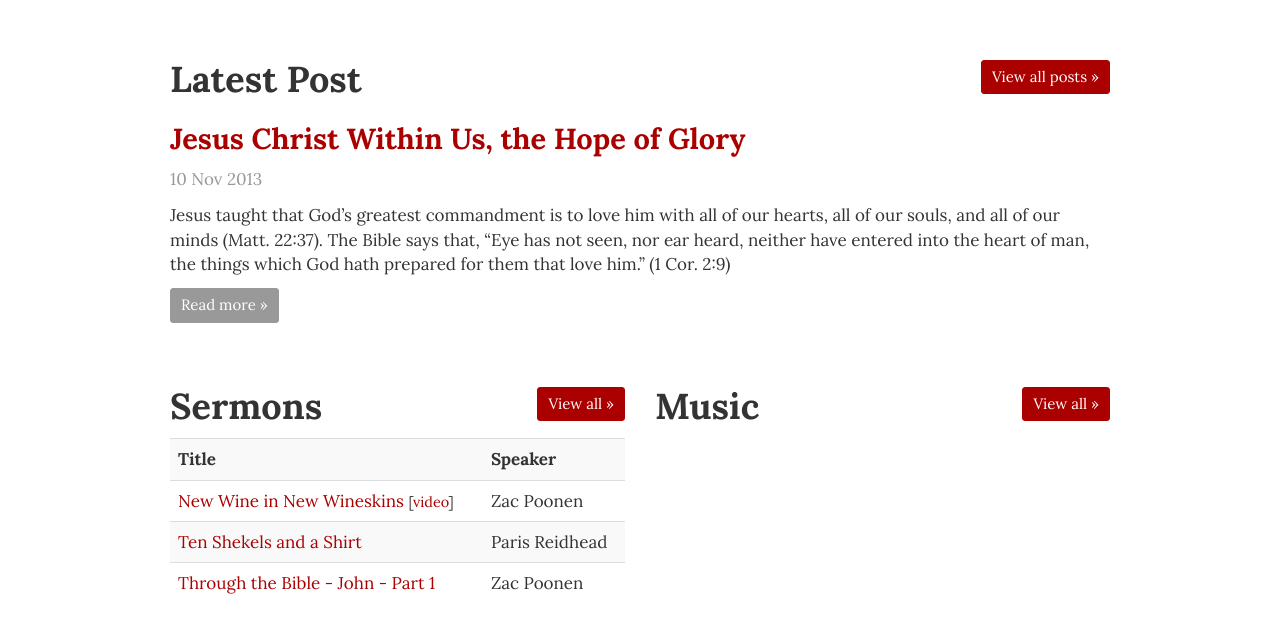
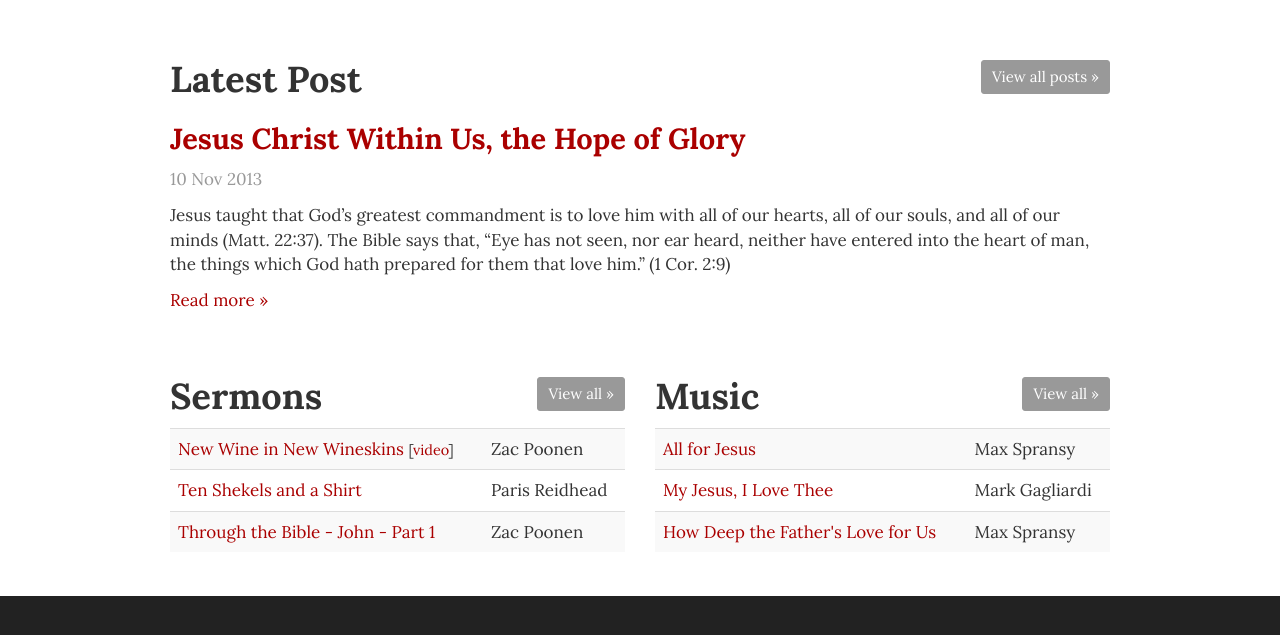
Before and after one commit to alanchrt/fullnessofchrist.com, a Jekyll site: the page built from index.html, in a window 1280 px wide, cut to the strip 483-1130 px from the top of the page. Shown: the top 635 px of the strip. Built offline with Jekyll 4.4.1, drawn with Linux system fonts in a browser that asks for light colours; Markdown is read by kramdown in place of the engine named in the settings; after the commit the page ends 1079 px from its top, so only the background shows below that.

Commit message:
add home page music

```diff
--- a/index.html
+++ b/index.html
@@ -16,7 +16,7 @@ title: Fullness of Christ
         <div class="col col-sm-12">
             <h2>
                 Latest Post
-                <a class="btn btn-primary btn-sm pull-right" href="#">View all posts &raquo;</a>
+                <a class="btn btn-default btn-sm pull-right" href="#">View all posts &raquo;</a>
             </h2>
             <ul class="posts">
                 {% assign post = site.posts.first %}
@@ -25,7 +25,7 @@ title: Fullness of Christ
                     <p><span class="text-muted">{{ post.date | date_to_string }}</span></p>
                     <p>
                         {{ post.excerpt }}
-                        <a class="btn btn-default btn-sm" href="{{ post.url }}">Read more &raquo;</a>
+                        <a href="{{ post.url }}">Read more &raquo;</a>
                     </p>
                 </li>
             </ul>
@@ -33,12 +33,8 @@ title: Fullness of Christ
     </div>
     <div class="row">
         <div class="col col-sm-6">
-            <h2>Sermons <a class="btn btn-primary btn-sm pull-right" href="#">View all &raquo;</a></h2>
+            <h2>Sermons <a class="btn btn-default btn-sm pull-right" href="#">View all &raquo;</a></h2>
             <table class="table table-striped">
-                <tr>
-                    <th>Title</th>
-                    <th>Speaker</th>
-                </tr>
                 <tr>
                     <td>
                         <a href="/content/sermons/zac_poonen-new_wine_in_new_wine_skins.mp3">New Wine in New Wineskins</a>
@@ -67,7 +63,33 @@ title: Fullness of Christ
             </table>
         </div>
         <div class="col col-sm-6">
-            <h2>Music <a class="btn btn-primary btn-sm pull-right" href="#">View all &raquo;</a></h2>
+            <h2>Music <a class="btn btn-default btn-sm pull-right" href="#">View all &raquo;</a></h2>
+            <table class="table table-striped">
+                <tr>
+                    <td>
+                        <a href="/content/music/max_spransy-all_for_jesus.mp3">All for Jesus</a>
+                    </td>
+                    <td>
+                        Max Spransy
+                    </td>
+                </tr>
+                <tr>
+                    <td>
+                        <a href="/content/music/mark_gagliardi-my_jesus_i_love_thee.mp3">My Jesus, I Love Thee</a>
+                    </td>
+                    <td>
+                        Mark Gagliardi
+                    </td>
+                </tr>
+                <tr>
+                    <td>
+                        <a href="/content/music/max_spransy-how_deep_the_fathers_love_for_us.mp3">How Deep the Father's Love for Us</a>
+                    </td>
+                    <td>
+                        Max Spransy
+                    </td>
+                </tr>
+            </table>
         </div>
     </div>
 </div>
```
Also changed, not shown: 4 other files.
